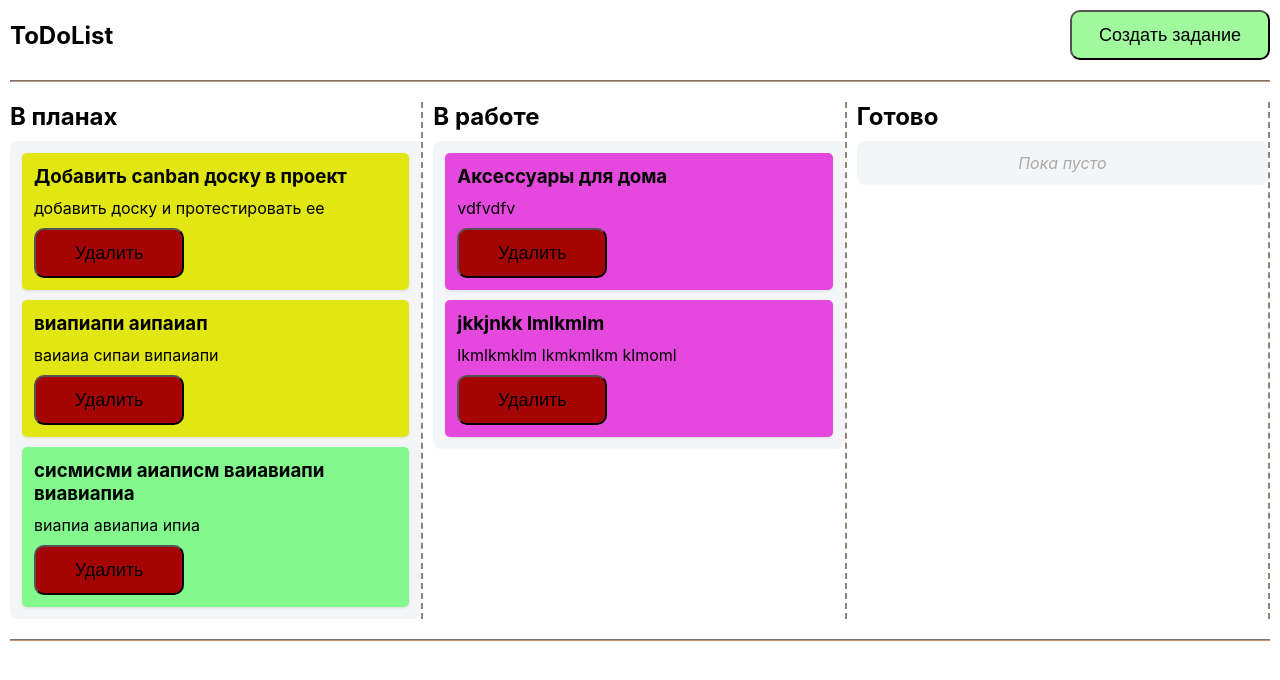
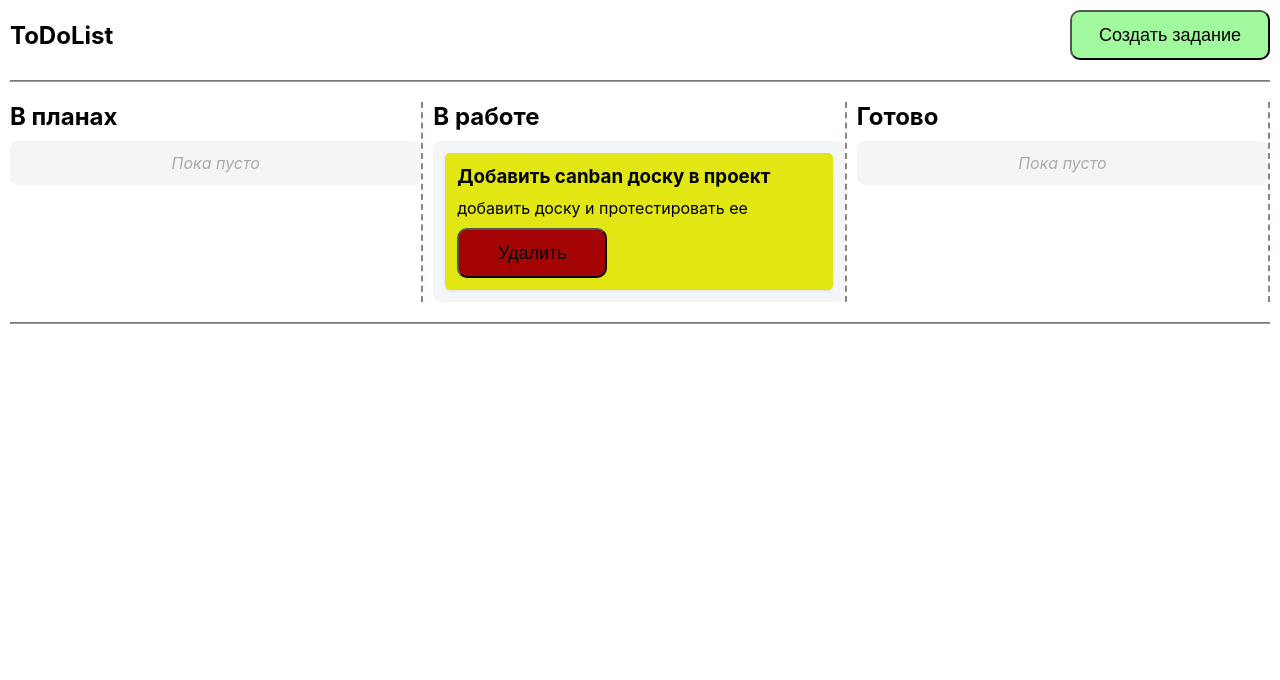
Before and after one commit to NikolayKluev/todo-list-react, a React (Create React App) app: page / in a window 1280 px wide. Shown: the top 680 px of the page. Built offline with nearby package versions, Linux system fonts and the light colour scheme; data requests are answered from the project's data file.

Commit message:
Рабочий вариант, кнопка удалить в карточке задания

```diff
--- a/db.json
+++ b/db.json
@@ -8,30 +8,8 @@
         2
       ],
       "priority": "middle",
-      "status": "todo",
+      "status": "inprogress",
       "id": "Ir-F_vWQXEs"
-    },
-    {
-      "title": "Аксессуары для дома",
-      "description": "vdfvdfv",
-      "executors": [
-        2,
-        4
-      ],
-      "priority": "high",
-      "status": "inprogress",
-      "id": "nLKQSV37lvE"
-    },
-    {
-      "title": "jkkjnkk lmlkmlm",
-      "description": "lkmlkmklm lkmkmlkm klmoml",
-      "executors": [
-        1,
-        2
-      ],
-      "priority": "high",
-      "status": "inprogress",
-      "id": "-DEaYhHOPnA"
     },
     {
       "title": "jbkjn kjnjknkjn kjnkjnkj",
@@ -41,26 +19,6 @@
       ],
       "priority": "low",
       "id": "ny5YYQEqNoA"
-    },
-    {
-      "title": "виапиапи аипаиап",
-      "description": "ваиаиа сипаи випаиапи ",
-      "executors": [
-        2
-      ],
-      "priority": "middle",
-      "status": "todo",
-      "id": "dwAD1WUDnWA"
-    },
-    {
-      "title": "сисмисми аиаписм ваиавиапи виавиапиа",
-      "description": "виапиа авиапиа ипиа ",
-      "executors": [
-        1
-      ],
-      "priority": "low",
-      "status": "todo",
-      "id": "vk_-_SnT3pU"
     }
   ],
   "$schema": "./node_modules/json-server/schema.json"
--- a/src/App.scss
+++ b/src/App.scss
@@ -86,7 +86,7 @@ body {
     }
 
     nav {
-        @include elem(row, 0, space-between, center, 100%)
+        @include elem(row, 0, space-between, center, 100%);
     }
 
     .container {
@@ -152,20 +152,21 @@ body {
         align-self: center;
 
         @media (max-width: $maxLaptopWidth) {
-            @include elem(column, 10px, unset, center, 70%)
+            @include elem(column, 10px, unset, center, 70%);
         }
 
         @media (max-width: $maxPhoneWidth) {
-            @include elem(column, 10px, unset, center, 90%)
+            @include elem(column, 10px, unset, center, 90%);
         }
     }
 
     .input-field,
     .input-textarea {
+
         @include elem(column, 5px, unset, unset, 90%);
 
         @media (max-width: $maxLaptopWidth) {
-            @include elem(column, 10px, unset, center, 90%)
+            @include elem(column, 10px, unset, center, 90%);
         }
     }
 
@@ -246,6 +247,6 @@ body {
     }
 }
 
-.kanban-column {
-    min-height: 200px;
-}
+// .kanban-column {
+//     min-height: 200px;
+// }
--- a/src/components/DraggableTask.js
+++ b/src/components/DraggableTask.js
@@ -36,7 +36,10 @@ const DraggableTask = ({ task, onDelete }) => {
       <div className='task' style={{backgroundColor}}>
         <h3>{task.title}</h3>
         <p>{task.description}</p>
-        <button className='bt-del' onClick={() => onDelete(task.id)}>
+        <button className='bt-del' onClick={(e) => {
+          e.stopPropagation();
+          onDelete(task.id);
+        }}>
           Удалить
         </button>
       </div>
--- a/src/pages/Home.js
+++ b/src/pages/Home.js
@@ -34,7 +34,7 @@ function Home() {
   };
 
   const handleTaskUpdate = async (updatedTask) => {
-    console.log('handleTaskUpdate called', updatedTask);
+    // console.log('handleTaskUpdate called', updatedTask);
 
     try {
       const response = await fetch(`${process.env.REACT_APP_API_URL}/tasks/${updatedTask.id}`, {
```
Also changed, not shown: src/components/TaskItem.js (deleted, +0 -48 lines).
